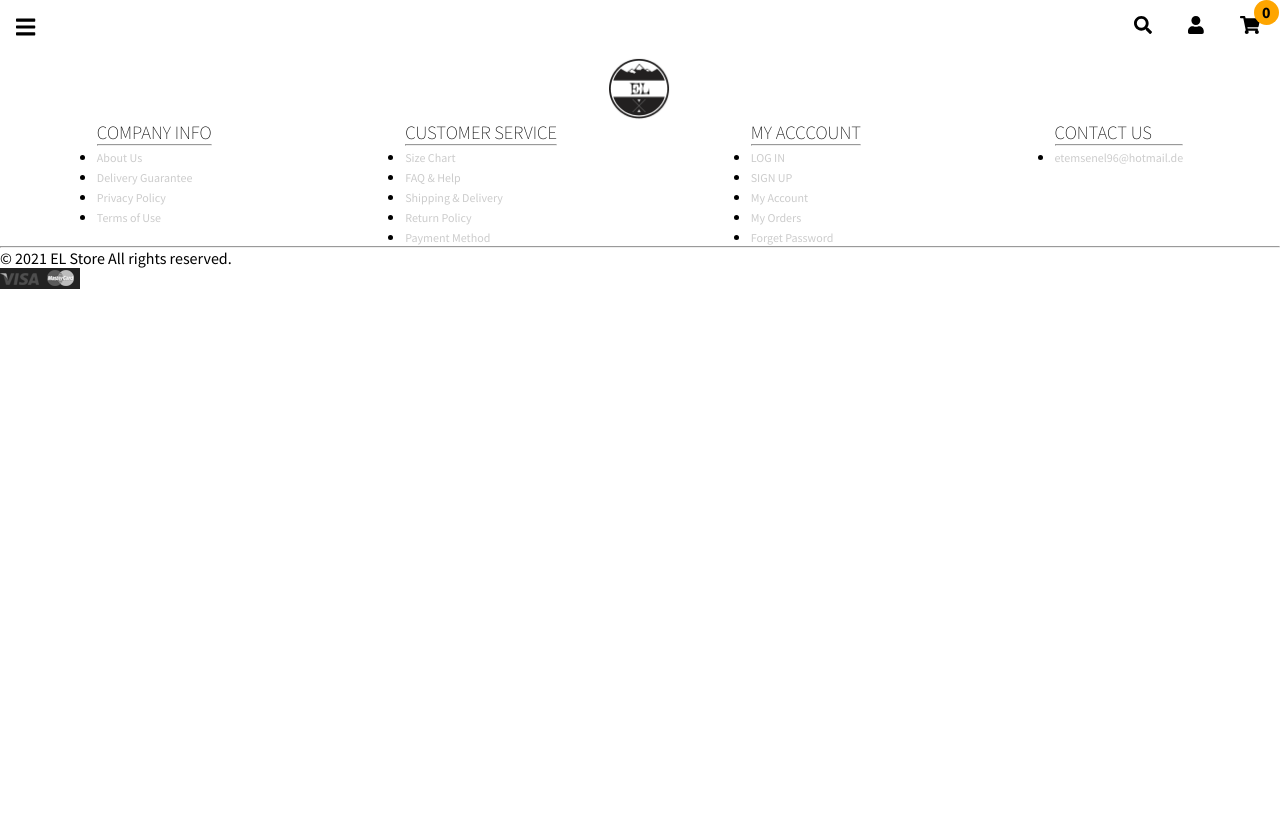
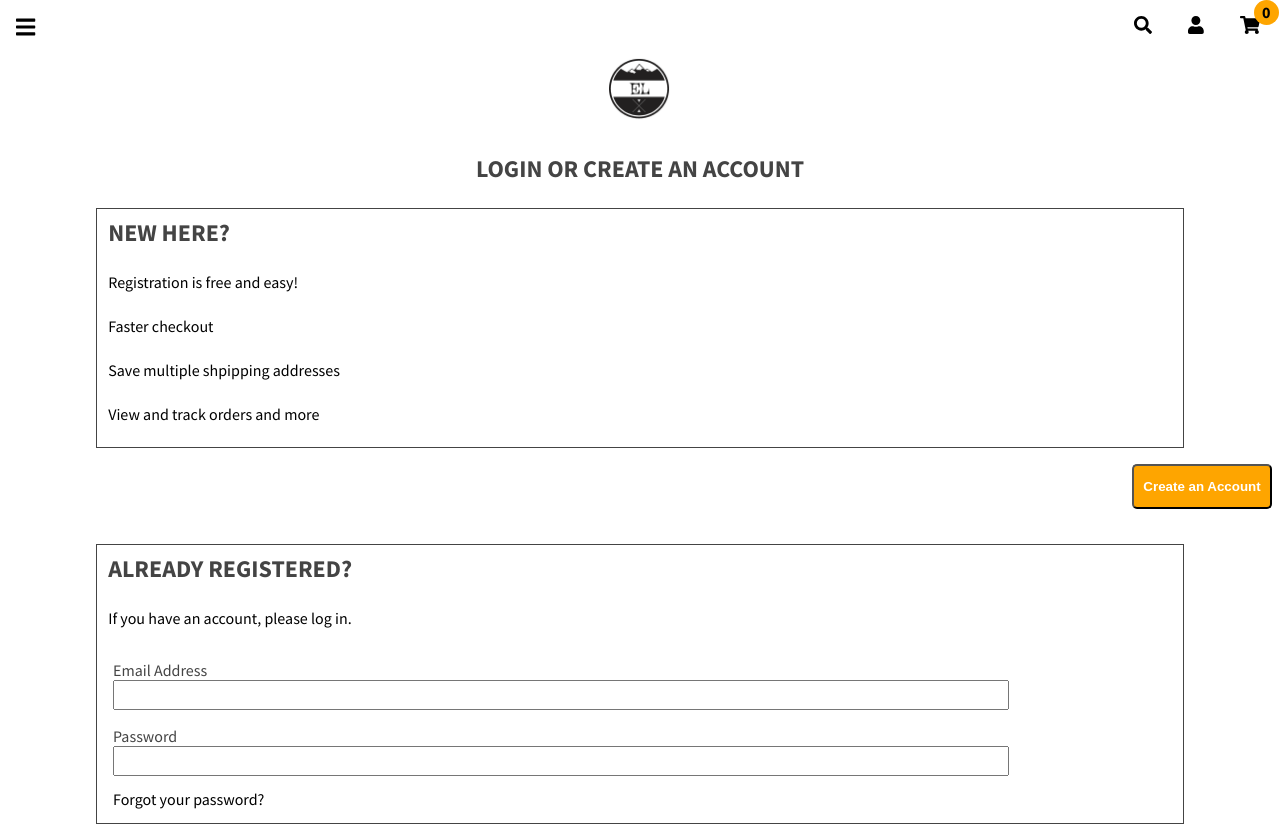
Before and after one commit to etrafa/newComputer, a React (Create React App) app: page /log-in in a window 1280 px wide. Shown: the top 825 px of the page. Before the commit the page ends 800 px from the top, so only its background shows below. Built offline with nearby package versions, Linux system fonts and the light colour scheme.

Commit message:
safe version

```diff
--- a/src/App.js
+++ b/src/App.js
@@ -202,6 +202,8 @@ import PsgAwayShirt from "./Leauges/LigueOne-Pages/PsgAwayShirt";
 import PsgThirdShort from "./Leauges/LigueOne-Pages/PsgThirdShort";
 import PsgAwayShort from "./Leauges/LigueOne-Pages/PsgAwayShort";
 import PsgHomeShort from "./Leauges/LigueOne-Pages/PsgHomeShort";
+import Login from "./Footer/Login";
+import ForgetPassword from "./Footer/ForgetPassword";
 function App() {
   return (
     <>
@@ -261,6 +263,10 @@ function App() {
           <Route path="/return-policy" element={<ReturnPolicy />} />
           <Route path="/payment-method" element={<PaymentMethod />} />
           <Route path="/sign-up" element={<CreateAccount />} />
+          <Route path="/my-account" element={<Login />} />
+          <Route path="/log-in" element={<Login />} />
+          <Route path="/my-orders" element={<Login />} />
+          <Route path="/forget-password" element={<ForgetPassword />} />
           <Route path="/national-team" element={<NationalTeam />} />
           <Route path="/premier-leauge" element={<PremierLeauge />} />
           <Route path="/bundesliga" element={<BundesLiga />} />
--- a/src/Footer/CreateAccount.js
+++ b/src/Footer/CreateAccount.js
@@ -1,6 +1,6 @@
 import { useState } from "react/cjs/react.development";
 import { FontAwesomeIcon } from "@fortawesome/react-fontawesome";
-import { faCheckCircle } from "@fortawesome/free-solid-svg-icons";
+import { faCheckCircle, faTimes } from "@fortawesome/free-solid-svg-icons";
 import "./FooterItems.css";
 
 const CreateAccount = () => {
@@ -9,12 +9,26 @@ const CreateAccount = () => {
   const [email, setEmail] = useState("");
   const [password, setPassword] = useState("");
   const [passwordConfirm, setPasswordConfirm] = useState("");
-  const [signUpText, setSignUpText] = useState("Success");
-  const [signUpSuccess, setSignUpSuccess] = useState(true);
+  const [signUpText, setSignUpText] = useState("");
+  const [successIcon, setSuccessIcon] = useState();
+  const [successColor, setSucessColor] = useState();
 
   const signUpHandler = (e) => {
     e.preventDefault();
-    console.log(firstName, lastName, email, password, passwordConfirm);
+    if (password !== passwordConfirm) {
+      setSignUpText("Passwords are not the same!");
+      setSuccessIcon(faTimes);
+      setSucessColor("sign__up__modal-error");
+    } else {
+      setSignUpText("We sent confirmation mail to your e-mail address.");
+      setSuccessIcon(faCheckCircle);
+      setSucessColor("sign__up__modal");
+    }
+    if (firstName === "" && lastName === "" && email === "") {
+      setSignUpText("Please fill all the area!");
+      setSuccessIcon(faTimes);
+      setSucessColor("sign__up__modal-error");
+    }
   };
 
   return (
@@ -26,6 +40,7 @@ const CreateAccount = () => {
         <label htmlFor="firstName">First Name</label>
         <input
           type="text"
+          required={true}
           value={firstName}
           onChange={(e) => setFirstName(e.target.value)}
         />
@@ -53,8 +68,8 @@ const CreateAccount = () => {
           value={passwordConfirm}
           onChange={(e) => setPasswordConfirm(e.target.value)}
         />
-        <div className="sign__up__modal">
-          <FontAwesomeIcon icon={faCheckCircle} />
+        <div className={successColor}>
+          <FontAwesomeIcon icon={successIcon} />
           <p>{signUpText}</p>
         </div>
         <button onClick={signUpHandler}>Sign Up</button>
--- a/src/Footer/FooterItems.css
+++ b/src/Footer/FooterItems.css
@@ -6,7 +6,9 @@
 .ship__container h1,
 .returnPolicy__container h1,
 .payment__container h1,
-.create__account__container h1 {
+.create__account__container h1,
+.logIn__container h1,
+.forget__password__container h1 {
   font-size: 24px;
   font-weight: bold;
   color: #444444;
@@ -21,7 +23,8 @@
 .faqHelp__text,
 .shipping__text,
 .returnPolicy__text,
-.payment__text {
+.payment__text,
+.forget__password__text {
   border: 1px dotted #444444;
   margin-top: 1rem;
   margin-left: 0.5rem;
@@ -35,7 +38,8 @@
 .faqHelp__text p,
 .shipping__text p,
 .returnPolicy__text p,
-.payment__text p {
+.payment__text p,
+.forget__password__text p {
   padding: 20px;
   font-size: 16px;
 }
@@ -89,20 +93,60 @@
 }
 
 .sign__up__modal {
-  width: 280px;
-  height: 180px;
-  background-color: #444;
-  text-align: center;
-  padding-top: 3rem;
-  position: absolute;
-  top: 280px;
-  left: 40px;
-  border-radius: 15px;
-  margin-top: 2rem;
   color: green;
-  font-size: 36px;
+  padding-top: 0.2rem;
 }
 
-.sign__up__modal-active {
-  display: none;
+.sign__up__modal-error {
+  color: red;
+  padding-top: 0.2rem;
 }
+
+.registration__container,
+.already__registered {
+  border: 1px solid #444;
+  width: 85%;
+  margin: 0 auto;
+  height: 240px;
+  margin-top: 1.5rem;
+}
+.already__registered {
+  height: 280px;
+}
+
+.registration__container h4,
+.already__registered h4 {
+  color: #444;
+  font-size: 24px;
+  margin-top: 0.5rem;
+  margin-left: 0.7rem;
+}
+
+.registration__container p,
+.already__registered p {
+  margin-top: 1.5rem;
+  margin-left: 0.7rem;
+}
+
+.createAccount__button,
+.logIn__button {
+  width: 140px;
+  height: 45px;
+  margin-top: 1rem;
+  float: right;
+  margin-right: 0.5rem;
+  border-radius: 5px;
+  background-color: #fea500;
+  color: #fff;
+  font-weight: bold;
+}
+
+.already__registered {
+  margin-top: 6rem;
+}
+
+.forgot__password {
+  padding-top: 0.8rem;
+  text-decoration: none;
+  color: #000;
+}
--- /dev/null
+++ b/src/Footer/ForgetPassword.js
@@ -0,0 +1,21 @@
+const ForgetPassword = () => {
+  return (
+    <>
+      <div className="forget__password__container">
+        <h1>Forget Password?</h1>
+        <div className="forget__password__text">
+          <p>
+            Please enter your email address below. You will receive a link to
+            reset your password.
+          </p>
+          <form className="create__account__form">
+            <label htmlFor="email">Email Address</label>
+            <input type="email" />
+          </form>
+        </div>
+      </div>
+    </>
+  );
+};
+
+export default ForgetPassword;
--- /dev/null
+++ b/src/Footer/Login.js
@@ -0,0 +1,41 @@
+import "./FooterItems.css";
+import { Link } from "react-router-dom";
+
+const Login = () => {
+  return (
+    <>
+      <div className="logIn__container">
+        <h1>LOGIN OR CREATE AN ACCOUNT</h1>
+      </div>
+      <div className="registration__container">
+        <h4>NEW HERE?</h4>
+        <p>Registration is free and easy!</p>
+        <p>Faster checkout</p>
+        <p>Save multiple shpipping addresses</p>
+        <p>View and track orders and more</p>
+      </div>
+      <Link to={"/sign-up"}>
+        <button className="createAccount__button">Create an Account</button>
+      </Link>
+
+      <div className="already__registered">
+        <h4>ALREADY REGISTERED?</h4>
+        <p>If you have an account, please log in.</p>
+        <form className="create__account__form">
+          <label htmlFor="email">Email Address</label>
+          <input type="email" />
+          <label htmlFor="password">Password</label>
+          <input type="password" />
+          <Link to={"/forget-password"} className="forgot__password">
+            Forgot your password?
+          </Link>
+        </form>
+      </div>
+      <button className="logIn__button" type="submit">
+        Log in
+      </button>
+    </>
+  );
+};
+
+export default Login;
```
